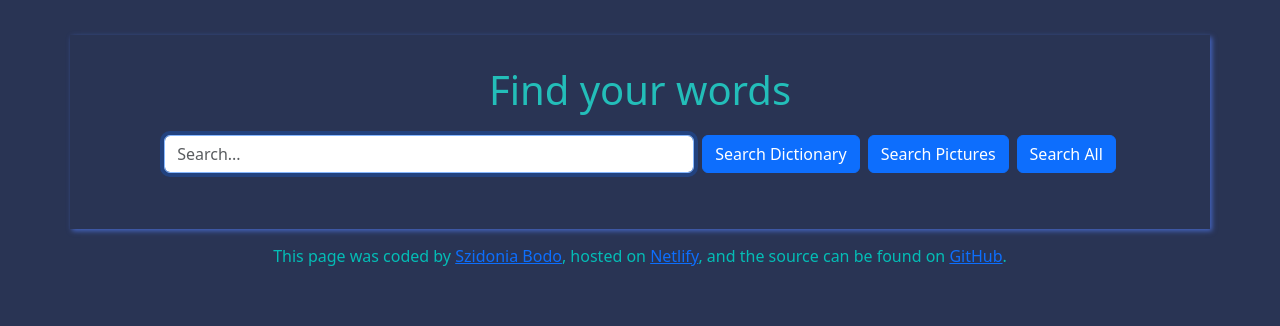
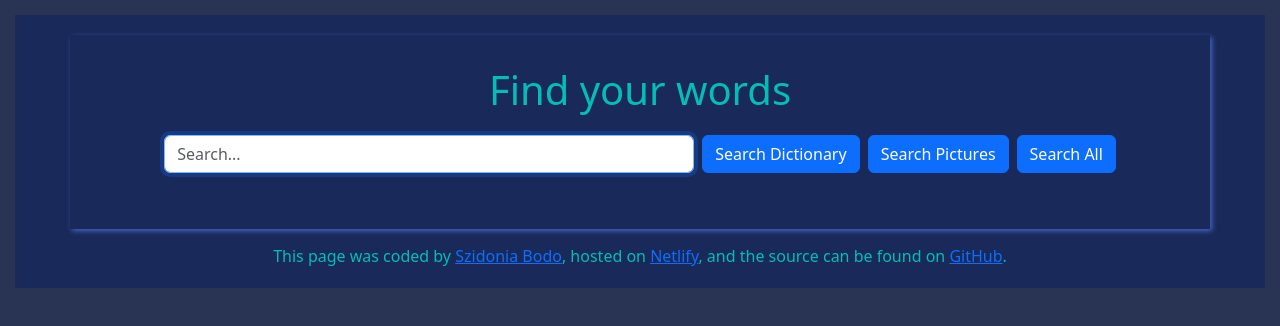
Before and after one commit to bodoszidi/dictionary, a React (Create React App) app: page / in a window 1280 px wide. Shown: the top 326 px of the page. Built offline with nearby package versions, Linux system fonts and the light colour scheme; a web font is replaced by a local one.

Commit message:
No update

```diff
--- a/src/App.css
+++ b/src/App.css
@@ -4,7 +4,7 @@
 }
 .App {
     text-align: center;
-    background-color: #293454;
+    background-color: #192959;
     font-family: "Irish Grover", system-ui;
     font-weight: 400;
     padding: 20px 20px;
@@ -14,7 +14,7 @@
 .App-header {
     margin: 0 auto;
     font-size: 40px;
-    color: #23beb9;
+    color: #04bdb6;
 }
 footer {
     padding-top: 15px;
```
